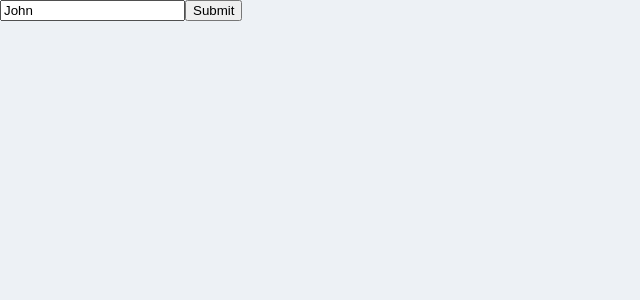
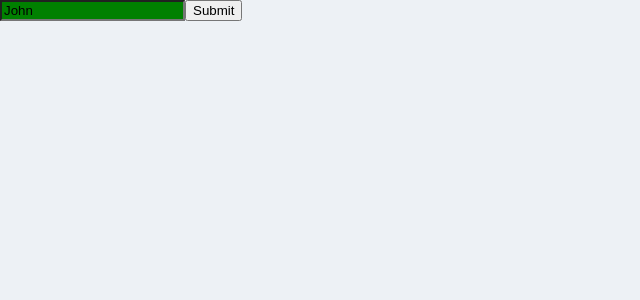
Before and after one commit to SanaShahSyeda/Angular_Practise, an Angular app: page / in a window 1280 px wide. Shown: the top 300 px of the page, without its empty margins (0-640 px from the left). Built offline with nearby package versions, Linux system fonts and the light colour scheme.

Commit message:
form validation using ngForm directive.

```diff
--- a/src/app/app.component.html
+++ b/src/app/app.component.html
@@ -1,5 +1,7 @@
 <!-- calling header component with its selector -->
-<form (ngSubmit)="showName()">
-  <input type="text" [(ngModel)]="name" name="name" />
-  <input type="submit" value="Submit" />
+<!-- ngForm directive (e.g. #myForm="ngForm"), then access the state using
+myForm.form.valid. -->
+<form (ngSubmit)="showName()" #myForm="ngForm">
+  <input type="text" [(ngModel)]="name" name="name" required />
+  <input type="submit" value="Submit" [disabled]="!myForm.form.valid" />
 </form>
--- a/src/styles.css
+++ b/src/styles.css
@@ -27,3 +27,11 @@ body {
   color: gray;
   font-size: 10pt;
 }
+
+input.ng-valid {
+  background-color: green;
+}
+
+input.ng-invalid {
+  background-color: red;
+}
```
